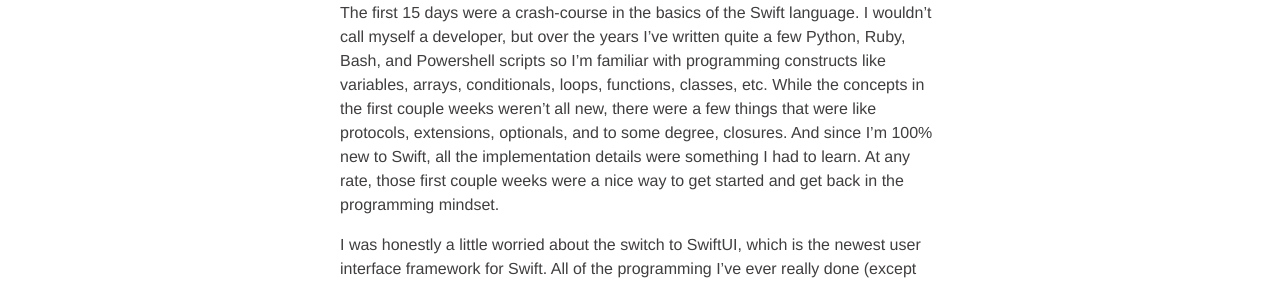
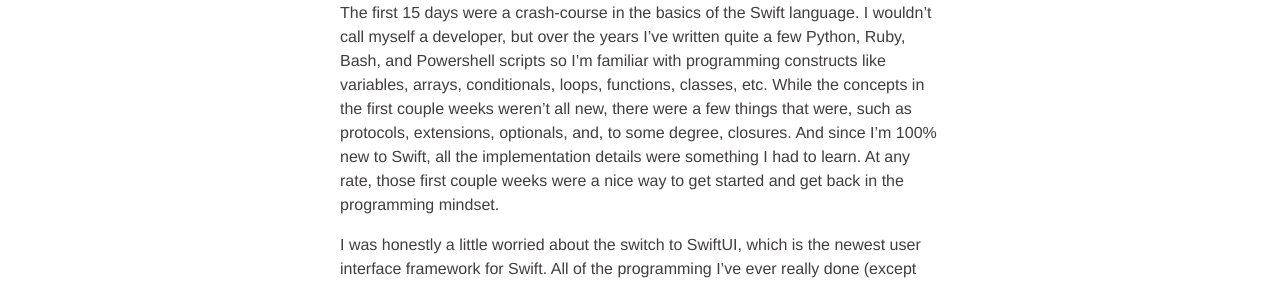
Before and after one commit to mps75/exit_industries, a Jekyll site: the page built from _posts/2024-03-12-swift.md, in a window 1280 px wide. Shown: the part 467-751 px from the top of the page. Built offline with Jekyll 4.4.1, drawn with Linux system fonts in a browser that asks for light colours; some of the changed text lies outside the part shown.

Commit message:
Fix grammar

```diff
--- a/_posts/2024-03-12-swift.md
+++ b/_posts/2024-03-12-swift.md
@@ -8,6 +8,6 @@ hidden: false
 
 In the middle of February I decided I finally wanted to start learning [Swift](https://swift.org) so I could someday create macOS and/or iOS apps.  I went to the [Swift subreddit](https://www.reddit.com/r/swift/) and started poking around, trying to figure out the best place to start.  The free [100 days of Swift](https://www.hackingwithswift.com/100) online course was on the top of the recommended list for noobs so that’s what I started.
 
-As I write this I’m currently on day 23 of the course and so far it’s been a lot of fun.  The first 15 days were a crash-course in the basics of the Swift language.  I wouldn’t call myself a developer, but over the years I’ve written quite a few Python, Ruby, Bash, and Powershell scripts so I’m familiar with programming constructs like variables, arrays, conditionals, loops, functions, classes, etc.  While the concepts in the first couple weeks weren’t all new, there were a few things that were like protocols, extensions, optionals, and to some degree, closures.  And since I’m 100% new to Swift, all the implementation details were something I had to learn.  At any rate, those first couple weeks were a nice way to get started and get back in the programming mindset.
+As I write this I’m currently on day 23 of the course and so far it’s been a lot of fun.  The first 15 days were a crash-course in the basics of the Swift language.  I wouldn’t call myself a developer, but over the years I’ve written quite a few Python, Ruby, Bash, and Powershell scripts so I’m familiar with programming constructs like variables, arrays, conditionals, loops, functions, classes, etc.  While the concepts in the first couple weeks weren’t all new, there were a few things that were, such as protocols, extensions, optionals, and, to some degree, closures.  And since I’m 100% new to Swift, all the implementation details were something I had to learn.  At any rate, those first couple weeks were a nice way to get started and get back in the programming mindset.
 
 I was honestly a little worried about the switch to SwiftUI, which is the newest user interface framework for Swift.  All of the programming I’ve ever really done (except web sites) has been on console apps (i.e, command-line programs) so I don’t have experience creating full-blown GUIs.  It’s been really fun, though, learning how SwiftUI works.  I’m only a few lessons in, however, so just scratching the surface at this point.  I’ve come across some questions and answers on Stack Exchange that tell me there’s a lot of complexity lurking around the corner.  But, I’m doing this for fun so will take it slow and enjoy the trip.  Definitely more to come on this as I progress through the course.
```
